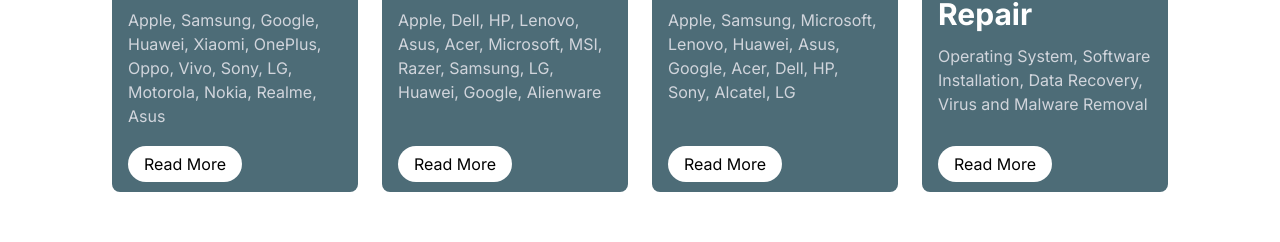
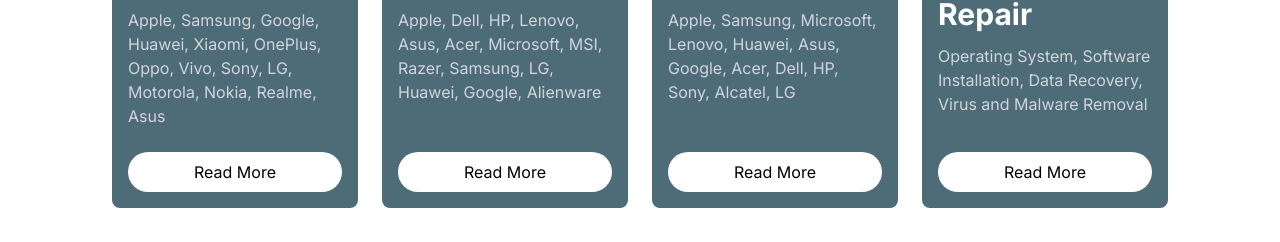
Before and after one commit to emonkhan500/Gadget-Repair-Client, a Next.js app: page / in a window 1280 px wide. Shown: the part 964-1206 px from the top of the page. Built offline with nearby package versions, Linux system fonts and the light colour scheme; no server answers; the database is empty.

Commit message:
edit some card

```diff
--- a/src/components/ServiceCard.jsx
+++ b/src/components/ServiceCard.jsx
@@ -21,8 +21,8 @@
             Apple, Samsung, Google, Huawei, Xiaomi, OnePlus, Oppo, Vivo, Sony, LG, Motorola, Nokia, Realme, Asus
           </p>
         </div>
-        <div className="mt-6">
-          <Link href='/service' className="w-full px-4 py-2 rounded-full bg-white text-black">Read More</Link>
+        <div className="mt-6 ">
+          <Link href='/service' className="w-full block text-center px-4 py-2 rounded-full bg-white text-black">Read More</Link>
         </div>
       </div>
 
@@ -38,8 +38,8 @@
             Apple, Dell, HP, Lenovo, Asus, Acer, Microsoft, MSI, Razer, Samsung, LG, Huawei, Google, Alienware
           </p>
         </div>
-        <div className="mt-6">
-        <Link href='/service' className="w-full px-4 py-2 rounded-full bg-white text-black">Read More</Link>
+        <div className="mt-6 ">
+        <Link href='/service' className="w-full block text-center px-4 py-2 rounded-full bg-white text-black">Read More</Link>
         </div>
       </div>
 
@@ -55,8 +55,8 @@
             Apple, Samsung, Microsoft, Lenovo, Huawei, Asus, Google, Acer, Dell, HP, Sony, Alcatel, LG
           </p>
         </div>
-        <div className="mt-6">
-        <Link href='/service' className="w-full px-4 py-2 rounded-full bg-white text-black">Read More</Link>
+        <div className="mt-6 ">
+        <Link href='/service' className="w-full block text-center px-4 py-2 rounded-full bg-white text-black">Read More</Link>
         </div>
       </div>
 
@@ -72,8 +72,8 @@
             Operating System, Software Installation, Data Recovery, Virus and Malware Removal
           </p>
         </div>
-        <div className="mt-6">
-        <Link href='/service' className="w-full px-4 py-2 rounded-full bg-white text-black">Read More</Link>
+        <div className="mt-6 ">
+        <Link href='/service' className="w-full block text-center px-4 py-2 rounded-full bg-white text-black">Read More</Link>
         </div>
       </div>
     </div>
```
